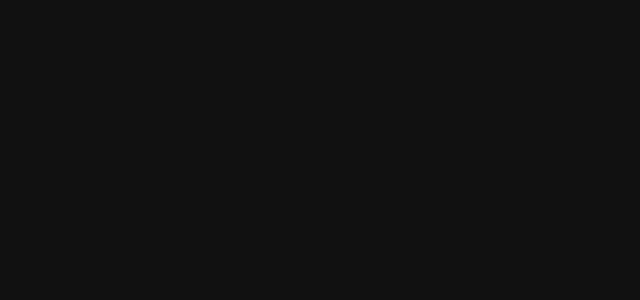
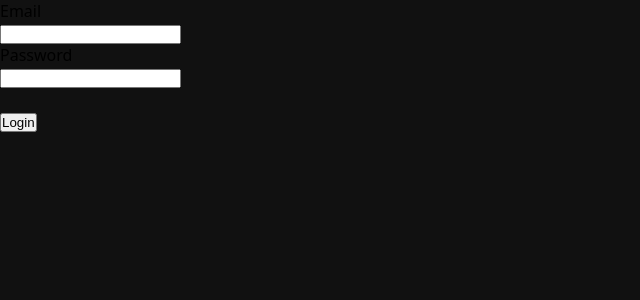
Before and after one commit to thahsree/netflix_clone, a React (Create React App) app: page /login in a window 1280 px wide. Before the commit this address had no page. Shown: the top 300 px of the page, without its empty margins (0-640 px from the left). Built offline with nearby package versions, Linux system fonts and the light colour scheme.

Commit message:
Signup and Login Performed

```diff
--- a/package.json
+++ b/package.json
@@ -7,7 +7,7 @@
     "@testing-library/react": "^13.4.0",
     "@testing-library/user-event": "^13.5.0",
     "axios": "^1.4.0",
-    "firebase": "^10.1.0",
+    "firebase": "^8.10.1",
     "react": "^18.2.0",
     "react-dom": "^18.2.0",
     "react-router-dom": "^6.14.2",
--- a/src/App.js
+++ b/src/App.js
@@ -2,6 +2,7 @@ import React from 'react';
 import { BrowserRouter as Router,Routes, Route } from 'react-router-dom'
 import Home from './pages/Home';
 import SignUp from './pages/signUp'
+import Login from './pages/login'
 function App() {
   return (
     <div className="App">
@@ -13,6 +14,9 @@ function App() {
         <Routes>
           <Route element = {<SignUp/>} path = '/signup' />
         </Routes>
+        <Routes>
+          <Route element ={<Login/>} path='/login' />
+        </Routes>
       </Router>
 
     </div>
--- /dev/null
+++ b/src/Context/FirebaseContext.js
@@ -0,0 +1,3 @@
+import { createContext } from "react";
+
+export  const FirebaseContext = createContext(null)
--- /dev/null
+++ b/src/components/Login/Login.js
@@ -0,0 +1,53 @@
+import React , {useContext, useState } from 'react'
+import { FirebaseContext } from '../../Context/FirebaseContext'
+import { useNavigate } from 'react-router-dom'
+
+
+function Login() {
+    const [email , setEmail] = useState('')
+    const [password , setPassword] = useState('')
+    const {firebase} = useContext(FirebaseContext)
+    const navigate = useNavigate()
+
+    const handleLogin = (e) =>{
+        e.preventDefault()
+        firebase.auth().signInWithEmailAndPassword(email,password).then(()=>{
+            navigate('/')
+        })
+    }
+  return (
+    <div className='LoginMain'>
+      <div>
+        <form onSubmit={handleLogin}>
+            <label>Email</label>
+            <br/>
+            <input
+             className='input'
+             type='email'
+             value={email}
+             onChange={(e) => setEmail(e.target.value)}
+             id='fname'
+             name='email'
+             defaultValue="john"
+            />
+            <br />
+            <label>Password</label>
+            <br/>
+            <input
+             className='input'
+             type='password'
+             value={password}
+             onChange={(e) => setPassword(e.target.value) }
+             id='lname'
+             name='password'
+            />
+            <br/>
+            <br/>
+            <button>Login</button>
+        </form>
+      </div>
+    </div>
+  )
+}
+
+export default Login
--- /dev/null
+++ b/src/components/Login/login.css
@@ -0,0 +1,10 @@
+.LoginMain{
+    display: flex;
+    justify-content: center;
+    background-color: beige;
+    height: 750px;
+    width: 100%;
+}
+body{
+    background-color: aqua;
+}
--- a/src/components/Signup/SignUp.js
+++ b/src/components/Signup/SignUp.js
@@ -1,16 +1,40 @@
-import React from 'react'
+import React ,{useState , useContext} from 'react'
 import './SignUp.css'
+import { FirebaseContext } from '../../Context/FirebaseContext'
 
 function SignUp() {
+ const [userName , setUserName] = useState('')
+ const [email , setEmail] = useState('')
+ const [mobile , setMobile] = useState('')
+ const [password , setPassword] = useState('')
+ const {firebase} = useContext(FirebaseContext)
+
+ const handleSubmit = (e)=>{
+  e.preventDefault()
+  firebase.auth().createUserWithEmailAndPassword(email,password).then((result) =>{
+    result.user.updateProfile({displayName:userName}).then(() => {
+      firebase.firestore().collection('users').add({
+        id:result.user.uid,
+        username:userName,
+        Phone:mobile
+      }).then(() => {
+
+      })
+    })
+  })
+ }
+
   return (
    <div className='signUpMain'>
      <div className='signUpParentDiv'>
-      <form>
+      <form onSubmit={handleSubmit}>
         <label>UserName</label>
         <br/>
         <input
          className='input'
          type='text'
+         value={userName}
+         onChange={(e) => setUserName(e.target.value)}
          id='fname'
          name='name'
          defaultValue="John"
@@ -21,6 +45,8 @@ function SignUp() {
           <input
             className="input"
             type="email"
+            value={email}
+            onChange={(e) => setEmail(e.target.value)}
             id="fname"
             name="email"
             defaultValue="John"
@@ -31,6 +57,8 @@ function SignUp() {
           <input
             className="input"
             type="text"
+            value={mobile}
+            onChange={(e) => setMobile(e.target.value)}
             id="lname"
             name="phone"
             defaultValue="Doe"
@@ -41,6 +69,8 @@ function SignUp() {
           <input
             className="input"
             type="password"
+            value={password}
+            onChange={(e) => setPassword(e.target.value)}
             id="lname"
             name="password"
             defaultValue="Doe"
--- a/src/index.js
+++ b/src/index.js
@@ -1,10 +1,14 @@
 import React from 'react';
 import ReactDOM from 'react-dom/client';
 import App from './App';
+import { FirebaseContext } from './Context/FirebaseContext';
+import firebase  from './firebase/firebaseConfig'
 
 const root = ReactDOM.createRoot(document.getElementById('root'));
 root.render(
-  <React.StrictMode>
-    <App />
-  </React.StrictMode>
+  <FirebaseContext.Provider value={{firebase}}>
+
+  <App />
+  </FirebaseContext.Provider>
+
 );
--- /dev/null
+++ b/src/pages/login.js
@@ -0,0 +1,12 @@
+import React from 'react'
+import Login from '../components/Login/Login'
+
+function login() {
+  return (
+    <div>
+      <Login></Login>
+    </div>
+  )
+}
+
+export default login
```
Also changed, not shown: 1 other file (tests, documents, lock files or other folders).
